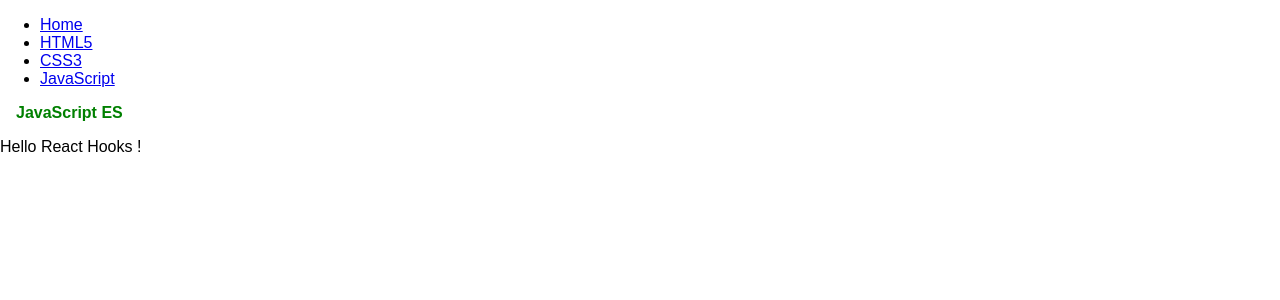
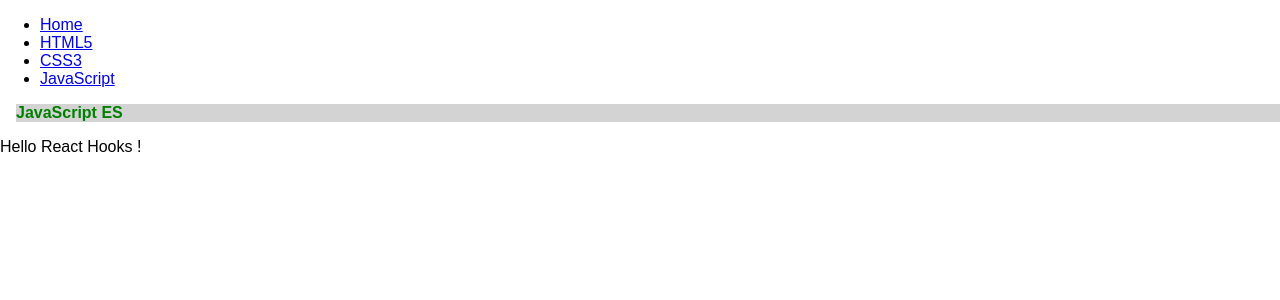
Before and after one commit to vamsikankipati/react-redux-es, a React (Create React App) app: page /javascript in a window 1280 px wide. Shown: the top 300 px of the page. Built offline with nearby package versions, Linux system fonts and the light colour scheme.

Commit message:
styles css

```diff
--- a/src/app/JavaScript/JavaScript.js
+++ b/src/app/JavaScript/JavaScript.js
@@ -7,7 +7,8 @@ export default function JavaScript() {
         style: {
             color: 'green',
             fontWeight: 'bold',
-            marginLeft: '1rem'
+            marginLeft: '1rem',
+            backgroundColor: 'lightGray'
         }
     });
 
```
